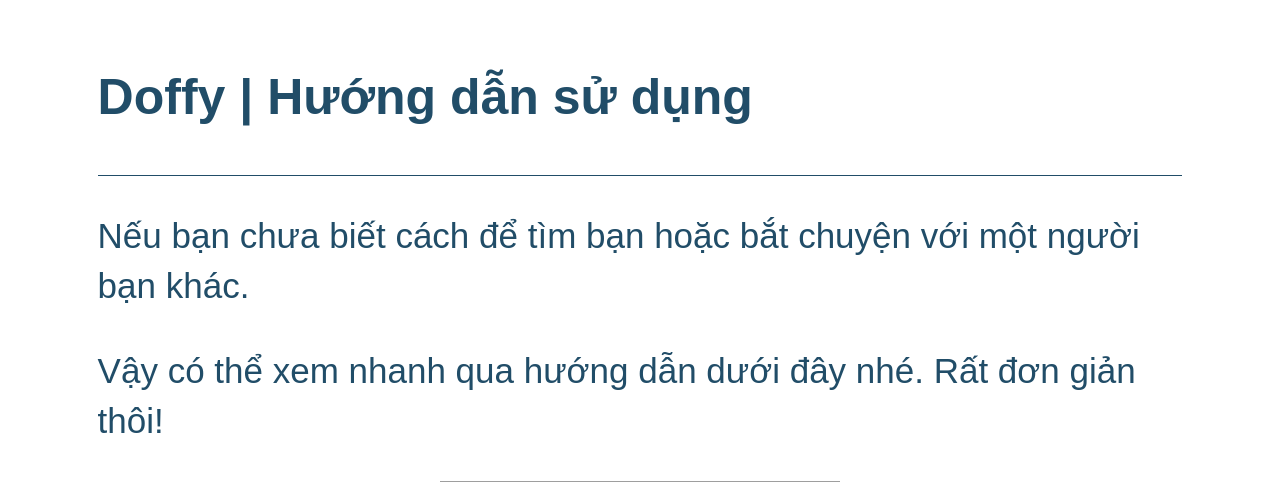
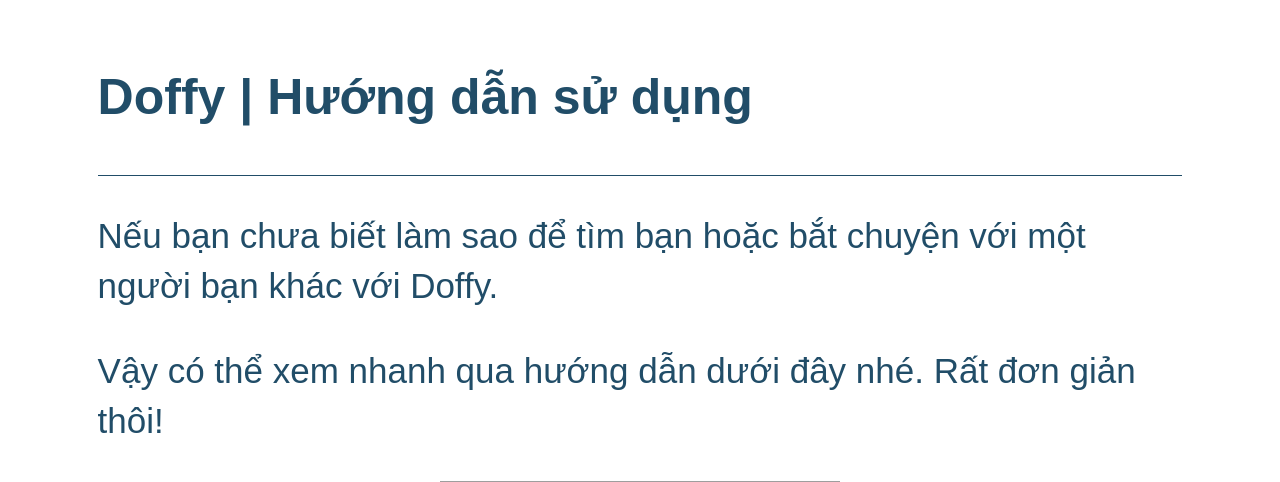
Before and after one commit to ducdatpham1412/Doffy-backend-docker, a Django app: template app/setting/templates/user_guide.html in a window 1280 px wide. Shown: the top 482 px of the page. Run offline with Django 3.2, Linux system fonts and the light colour scheme; the template is opened without the code that fills it, so the values that code supplies are empty; parts of the project's set-up code (start-up, migrations or seed data) failed here and were passed over; grey boxes are pictures that could not be loaded.

Commit message:
feature/update_user_guide

```diff
--- a/app/setting/templates/user_guide.html
+++ b/app/setting/templates/user_guide.html
@@ -11,8 +11,8 @@
 
         <div class="titleView">
             <p>
-                Nếu bạn chưa biết cách để tìm bạn hoặc bắt chuyện với một người
-                bạn khác.
+                Nếu bạn chưa biết làm sao để tìm bạn hoặc bắt chuyện với một
+                người bạn khác với Doffy.
             </p>
             <p>
                 Vậy có thể xem nhanh qua hướng dẫn dưới đây nhé. Rất đơn giản
```
